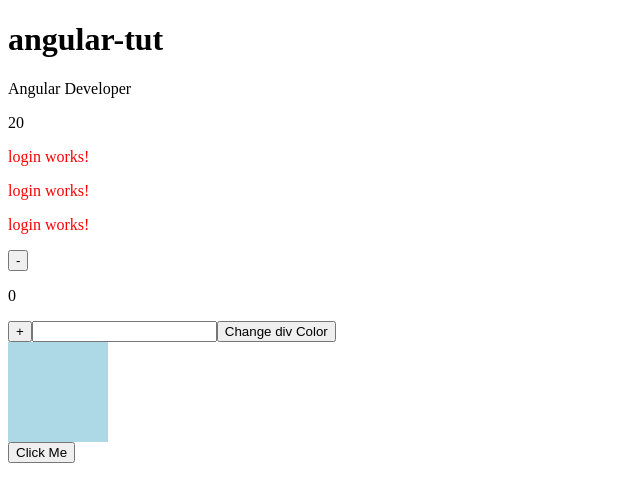
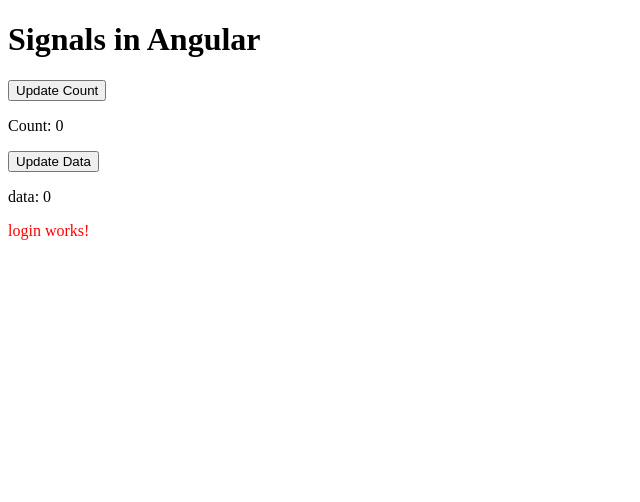
Before and after one commit to intikhab-h-bhat/angular-tutorial, an Angular app: page / in a window 1280 px wide. Shown: the top 502 px of the page, without its empty margins (0-640 px from the left). Built offline with nearby package versions, Linux system fonts and the light colour scheme.

Commit message:
changed the name in selector

```diff
--- a/src/app/app.html
+++ b/src/app/app.html
@@ -1,21 +1,11 @@
-<h1>{{ title () }}</h1>
-<p>{{ name }}</p>
-<p>{{age}}</p>
-<!-- {{ updateMessage('12')}} -->
+<h1>Signals in Angular</h1>
+
+<button (click)="updatecount()">Update Count</button>
+
+<p>Count: {{ count() }}</p>
+
+<button (click)="updateData()">Update Data</button>
+<p>data: {{ data }}</p>
 
 
-<app-login> </app-login>
-<app-login> </app-login>
-<app-login> </app-login>
-
-<button (click)="counter('decrement')"> - </button>
-<p>{{ count }}</p>
-<button (click)="counter('increment')"> + </button>
-
-<input type="text" (change)="onInput($event.type)">
-<button (click)="ChangeColor()">Change div Color </button>
-
-<div [style.backgroundColor]="setColor" (mouseover)="onMouseOver($event.type)"></div>
-
-
-<button [disabled]="disabled">Click Me</button>
+<login></login>
--- a/src/app/app.ts
+++ b/src/app/app.ts
@@ -1,4 +1,4 @@
-import { Component, signal } from '@angular/core';
+import { Component, effect, signal } from '@angular/core';
 import { RouterOutlet } from '@angular/router';
 import { Login } from './login/login';
 
@@ -9,46 +9,32 @@ import { Login } from './login/login';
   templateUrl: './app.html',
 })
 export class App {
-  protected readonly title = signal('angular-tut');
-  name:string="Angular Developer";
-  age=20;
-  message="welcome to Angular Developer";
-  setColor='lightblue';
-  disabled=false;
+  data=0;
+  count=signal(0);
 
-  count:number=0;
+constructor(){
+  effect(() => {
+    //console.log(this.data);
+    console.log(this.count());
+  });
+}
 
-  counter(action: string) {
-    if(action=="increment")
-    this.count++;
-    else if(action=="decrement")
-      this.count>0 && this.count--;
+
+  updatecount() {
+    this.count.set(this.count() + 1);
+
+    if (this.count()=== 10) {
+      this.count.set(0);
+      console.log('Count reset to 0');
+}
   }
 
-onInput(event:Event | string) {
-  console.log(event);
+  updateData() {
+    this.data += 1;
+    // console.log(this.data);
+     if (this.data === 10) {
+      this.data = 0;
+      console.log('Data reset to 0');
+    }
+  }
 }
-
-  onMouseOver(event:Event | string) {
-
-    console.log(event);
-  }
-
-
-  ChangeColor(){
-    console.log('Changing color to red');
-    this.setColor = "red";
-  }
-
-  // updateMessage(newMessage: string): string {
-  //   this.message = newMessage;
-  //  // alert(this.message);
-  //   return this.message;
-  // }
-
-
-
-
-
-
-}
--- a/src/app/login/login.ts
+++ b/src/app/login/login.ts
@@ -2,7 +2,7 @@ import { Component } from '@angular/core';
 
 @Component({
   imports: [],
-  selector: 'app-login',
+  selector: 'login',
   styleUrl: './login.css',
   templateUrl: './login.html',
 })
```
